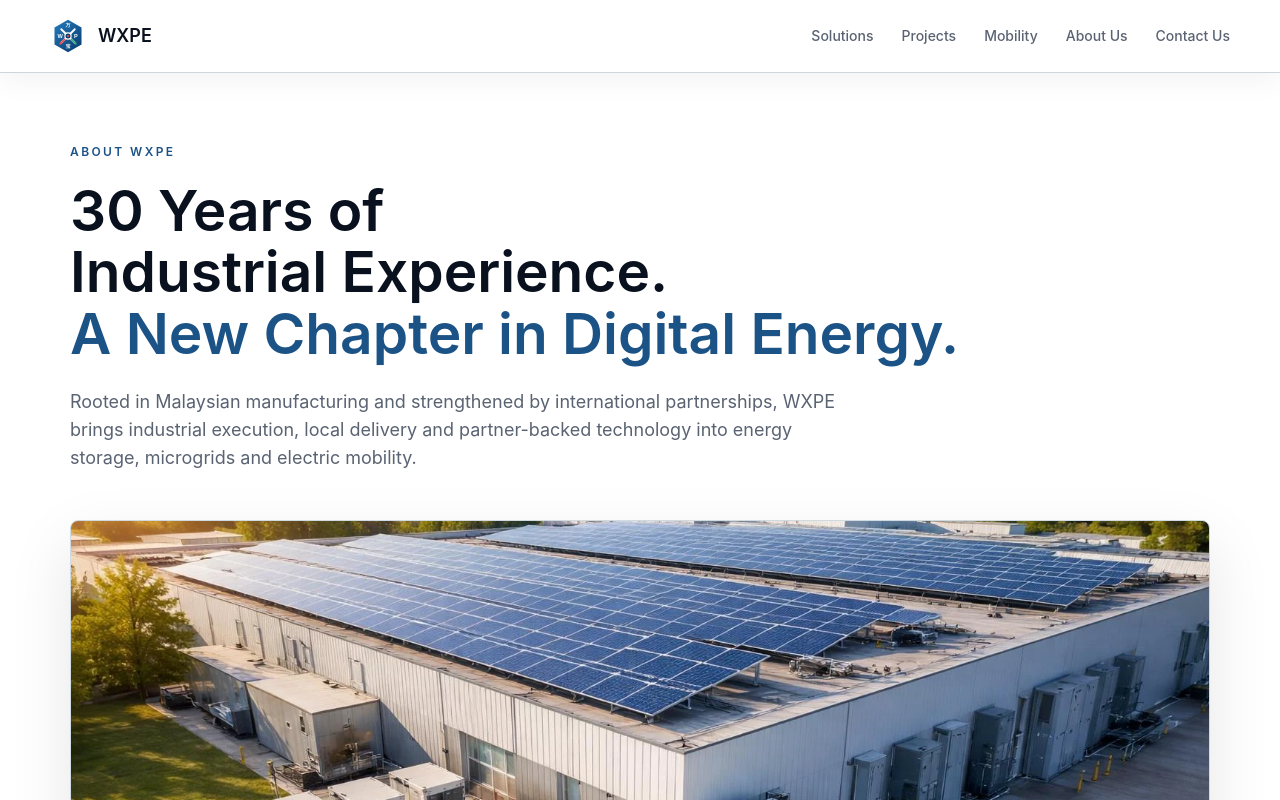
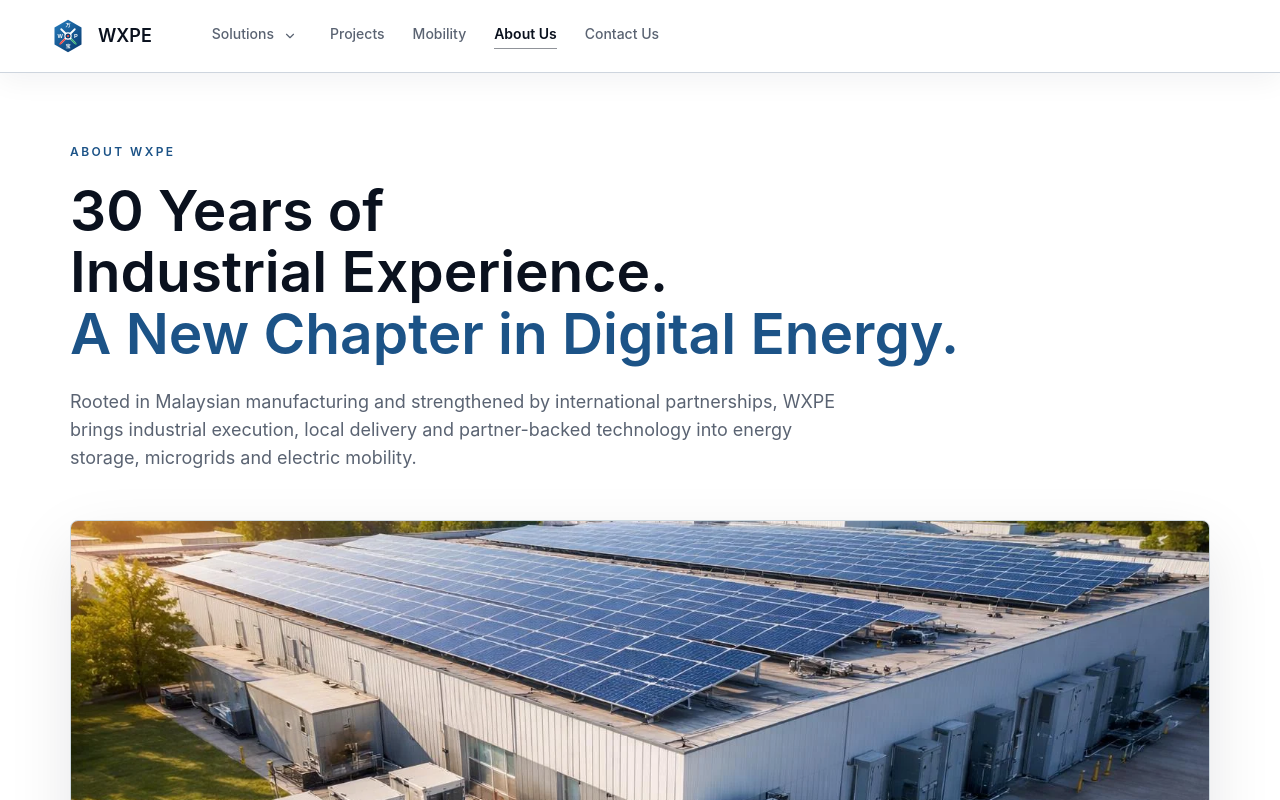
Before and after one commit to Hangzaihaha/wxpe-website, a Next.js app: page /about in a window 1280 px wide. Shown: the top 800 px of the page. Built offline with nearby package versions, Linux system fonts and the light colour scheme.

Commit message:
Refine navigation hero and project references

```diff
--- a/app/layout.tsx
+++ b/app/layout.tsx
@@ -1,4 +1,7 @@
 import type { Metadata } from "next";
+
+import { PageEntry } from "@/components/page-entry";
+
 import "./globals.css";
 
 export const metadata: Metadata = {
@@ -25,8 +28,10 @@
   children: React.ReactNode;
 }>) {
   return (
-    <html lang="en">
-      <body>{children}</body>
+    <html lang="en" data-scroll-behavior="smooth">
+      <body>
+        <PageEntry>{children}</PageEntry>
+      </body>
     </html>
   );
 }
--- /dev/null
+++ b/components/page-entry.tsx
@@ -0,0 +1,25 @@
+"use client";
+
+import { motion, useReducedMotion } from "framer-motion";
+import { usePathname } from "next/navigation";
+import type { ReactNode } from "react";
+
+export function PageEntry({ children }: { children: ReactNode }) {
+  const pathname = usePathname();
+  const reduceMotion = useReducedMotion();
+
+  return (
+    <motion.div
+      key={pathname}
+      initial={reduceMotion ? false : { opacity: 0, y: 8 }}
+      animate={{ opacity: 1, y: 0 }}
+      transition={
+        reduceMotion
+          ? { duration: 0 }
+          : { duration: 0.36, ease: [0.22, 1, 0.36, 1] }
+      }
+    >
+      {children}
+    </motion.div>
+  );
+}
--- a/components/site-header.tsx
+++ b/components/site-header.tsx
@@ -2,9 +2,19 @@
 
 import Image from "next/image";
 import Link from "next/link";
-import { Menu } from "lucide-react";
+import { usePathname } from "next/navigation";
+import { useEffect, useState } from "react";
+import {
+  BatteryCharging,
+  ChevronDown,
+  Gauge,
+  HandCoins,
+  Menu,
+  Network
+} from "lucide-react";
 
 import { navItems } from "@/lib/site-data";
+import { cn } from "@/lib/utils";
 import { Button } from "@/components/ui/button";
 import {
   Sheet,
@@ -14,7 +24,62 @@
   SheetTrigger
 } from "@/components/ui/sheet";
 
+const solutionMenuItems = [
+  {
+    title: "Battery Energy Storage",
+    description: "Storage for cost control and resilient site operation.",
+    href: "/solutions#battery-storage",
+    icon: BatteryCharging
+  },
+  {
+    title: "Solar Hybrid & Microgrid",
+    description: "Integrated solar, storage and site-level power systems.",
+    href: "/solutions#solar-hybrid",
+    icon: Network
+  },
+  {
+    title: "EMS & Energy Optimization",
+    description: "Intelligent monitoring, dispatch and energy control.",
+    href: "/solutions#digital-energy-management",
+    icon: Gauge
+  },
+  {
+    title: "Energy-as-a-Service",
+    description: "Flexible deployment and long-term operating support.",
+    href: "/solutions#energy-deployment",
+    icon: HandCoins
+  }
+] as const;
+
 export function SiteHeader() {
+  const pathname = usePathname();
+  const [currentHash, setCurrentHash] = useState("");
+  const [solutionsOpen, setSolutionsOpen] = useState(false);
+
+  useEffect(() => {
+    const syncHash = () => setCurrentHash(window.location.hash);
+
+    syncHash();
+    window.addEventListener("hashchange", syncHash);
+    return () => window.removeEventListener("hashchange", syncHash);
+  }, [pathname]);
+
+  function isActive(href: string) {
+    if (href.startsWith("/#")) {
+      return pathname === "/" && currentHash === href.slice(1);
+    }
+
+    return pathname === href;
+  }
+
+  const navLinkClass = (active: boolean) =>
+    cn(
+      "relative border-b pb-1 text-[0.8125rem] transition-colors xl:text-sm",
+      active
+        ? "border-foreground/45 font-semibold text-foreground"
+        : "border-transparent font-medium text-muted-foreground hover:text-foreground"
+    );
+
   return (
     <header className="fixed inset-x-0 top-0 z-50 border-b border-border bg-white/90 shadow-[0_8px_28px_rgba(11,18,32,0.05)] backdrop-blur-xl">
       <div className="mx-auto flex h-[72px] w-full max-w-[1220px] items-center gap-5 px-4 py-4 sm:px-5">
@@ -33,21 +98,127 @@
           </span>
         </Link>
 
-        <nav className="ml-auto hidden items-center gap-5 lg:flex xl:gap-7" aria-label="Primary">
-          {navItems.map((item) => (
+        <nav
+          className="ml-7 hidden items-center gap-5 lg:flex xl:ml-10 xl:gap-7"
+          aria-label="Primary"
+        >
+          {navItems.map((item) => {
+            const active = isActive(item.href);
+
+            if (item.label === "Solutions") {
+              return (
+                <div
+                  key={item.href}
+                  className="relative"
+                  onMouseEnter={() => setSolutionsOpen(true)}
+                  onMouseLeave={() => setSolutionsOpen(false)}
+                  onBlurCapture={(event) => {
+                    if (!event.currentTarget.contains(event.relatedTarget as Node)) {
+                      setSolutionsOpen(false);
+                    }
+                  }}
+                  onKeyDown={(event) => {
+                    if (event.key === "Escape") {
+                      setSolutionsOpen(false);
+                    }
+                  }}
+                >
+                  <div className="flex items-center gap-1">
+                    <Link href={item.href} className={navLinkClass(active)}>
+                      {item.label}
+                    </Link>
+                    <button
+                      type="button"
+                      aria-label="Toggle Solutions menu"
+                      aria-haspopup="true"
+                      aria-expanded={solutionsOpen}
+                      aria-controls="solutions-menu"
+                      onClick={() => setSolutionsOpen((open) => !open)}
+                      className="flex size-6 items-center justify-center text-muted-foreground transition-colors hover:text-foreground focus-visible:outline-none focus-visible:ring-2 focus-visible:ring-ring"
+                    >
+                      <ChevronDown
+                        aria-hidden="true"
+                        className={cn(
+                          "size-3.5 transition-transform duration-200",
+                          solutionsOpen && "rotate-180"
+                        )}
+                      />
+                    </button>
+                  </div>
+
+                  <div
+                    id="solutions-menu"
+                    className={cn(
+                      "pointer-events-none invisible absolute left-0 top-full w-[620px] translate-y-2 pt-5 opacity-0 transition-all duration-200 ease-out",
+                      solutionsOpen &&
+                        "pointer-events-auto visible translate-y-0 opacity-100"
+                    )}
+                  >
+                    <div className="overflow-hidden rounded-lg border border-[#d6e0e6] bg-white shadow-[0_24px_64px_rgba(11,18,32,0.14)]">
+                      <div
+                        className="grid grid-cols-2 gap-1 p-3"
+                        aria-label="Energy solutions"
+                      >
+                        {solutionMenuItems.map((solution) => {
+                          const Icon = solution.icon;
+
+                          return (
+                            <Link
+                              key={solution.href}
+                              href={solution.href}
+                              onClick={() => setSolutionsOpen(false)}
+                              className="group/item grid grid-cols-[32px_1fr] gap-3 rounded-md px-3 py-3 transition-colors hover:bg-[#f3f6f8] focus-visible:bg-[#f3f6f8] focus-visible:outline-none focus-visible:ring-2 focus-visible:ring-ring"
+                            >
+                              <span className="flex size-8 items-center justify-center rounded-md bg-[#edf3f6] text-primary transition-colors group-hover/item:bg-[#e4edf2]">
+                                <Icon aria-hidden="true" className="size-4" />
+                              </span>
+                              <span>
+                                <span className="block text-sm font-semibold text-foreground">
+                                  {solution.title}
+                                </span>
+                                <span className="mt-1 block text-xs leading-5 text-muted-foreground">
+                                  {solution.description}
+                                </span>
+                              </span>
+                            </Link>
+                          );
+                        })}
+                      </div>
+                      <div className="border-t border-border bg-[#f8fafb] px-6 py-4">
+                        <Link
+                          href="/solutions"
+                          onClick={() => setSolutionsOpen(false)}
+                          className="text-sm font-semibold text-primary transition-colors hover:text-[#174f83] focus-visible:outline-none focus-visible:ring-2 focus-visible:ring-ring"
+                        >
+                          View All Solutions →
+                        </Link>
+                      </div>
+                    </div>
+                  </div>
+                </div>
+              );
+            }
+
+            return (
               <Link
                 key={item.href}
                 href={item.href}
-              className="text-[0.8125rem] font-medium text-muted-foreground transition-colors hover:text-foreground xl:text-sm"
+                className={navLinkClass(active)}
               >
                 {item.label}
               </Link>
-          ))}
+            );
+          })}
         </nav>
 
         <Sheet>
           <SheetTrigger asChild>
-            <Button variant="outline" size="icon" className="lg:hidden" aria-label="Open menu">
+            <Button
+              variant="outline"
+              size="icon"
+              className="ml-auto lg:hidden"
+              aria-label="Open menu"
+            >
               <Menu data-icon="inline-start" aria-hidden="true" />
             </Button>
           </SheetTrigger>
@@ -60,7 +231,12 @@
                 <SheetClose asChild key={item.href}>
                   <Link
                     href={item.href}
-                    className="border-b border-border pb-4 text-base font-medium text-muted-foreground transition-colors hover:text-foreground"
+                    className={cn(
+                      "border-b border-border pb-4 text-base transition-colors hover:text-foreground",
+                      isActive(item.href)
+                        ? "font-semibold text-foreground"
+                        : "font-medium text-muted-foreground"
+                    )}
                   >
                     {item.label}
                   </Link>
--- a/lib/site-data.ts
+++ b/lib/site-data.ts
@@ -170,14 +170,23 @@
 export const projectReferences = [
   {
     title: "BESS Planning References",
-    description: "Demand management and C&I storage patterns for solution planning."
+    description: "Demand management and C&I storage patterns for solution planning.",
+    href: null
   },
   {
     title: "Solar Hybrid Logic",
-    description: "PV, BESS and EMS topology references for site-level design."
+    description: "PV, BESS and EMS topology references for site-level design.",
+    href: null
+  },
+  {
+    title: "Electric Mobility Applications",
+    description:
+      "Electric tricycles for last-mile logistics, industrial sites and commercial fleet operations.",
+    href: "/mobility"
   },
   {
     title: "Future Case Studies",
-    description: "Public references will be added after approval and anonymization."
+    description: "Public references will be added after approval and anonymization.",
+    href: null
   }
 ] as const;
```
Also changed, not shown: components/sections/hero-section.tsx (+4 -6 lines), components/sections/projects-section.tsx (+23 -6 lines), public/assets/energy/wxpe-branded-energy-hero.png (added). Lines whose indentation alone changed are shown as unchanged.
